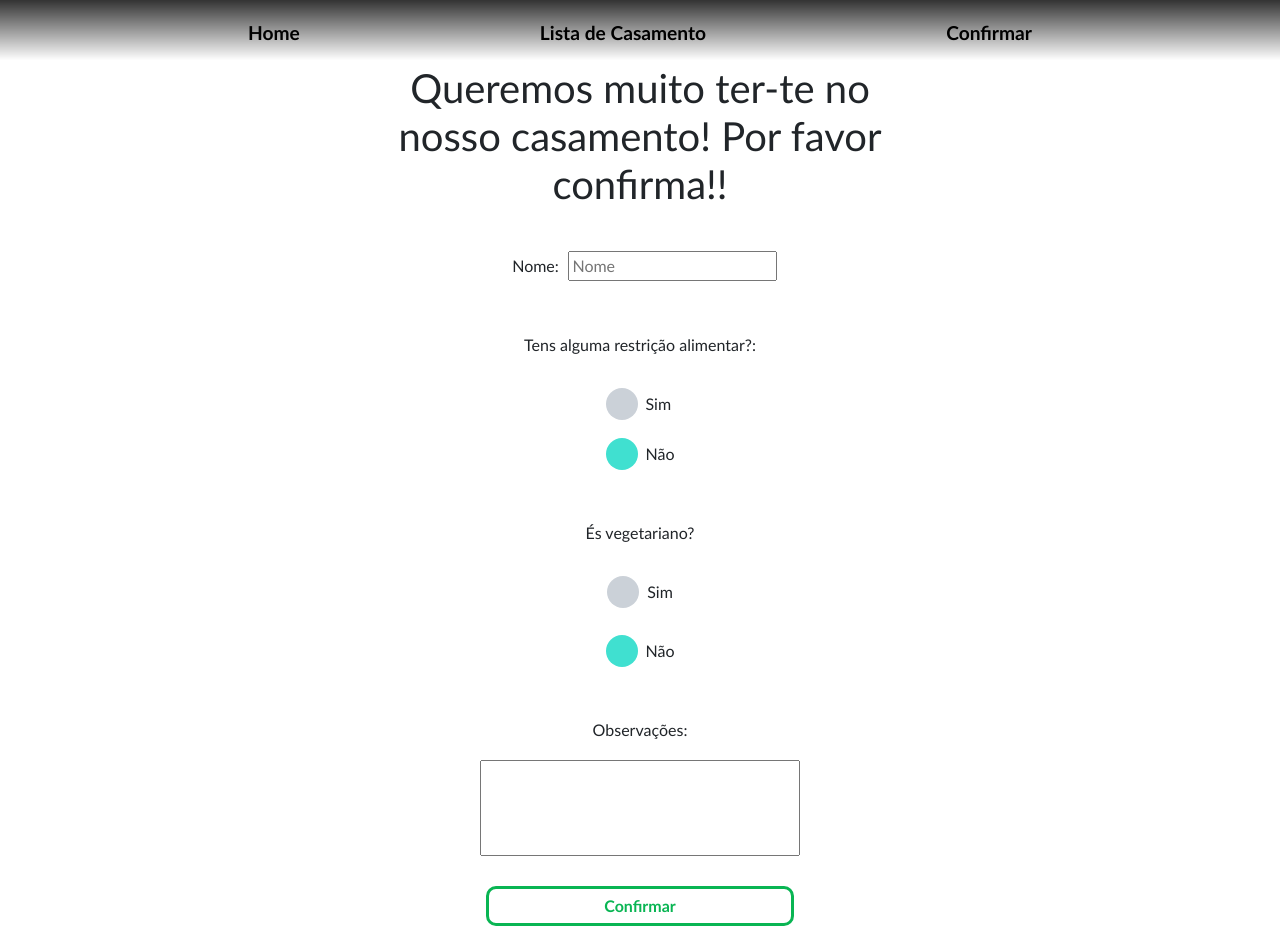
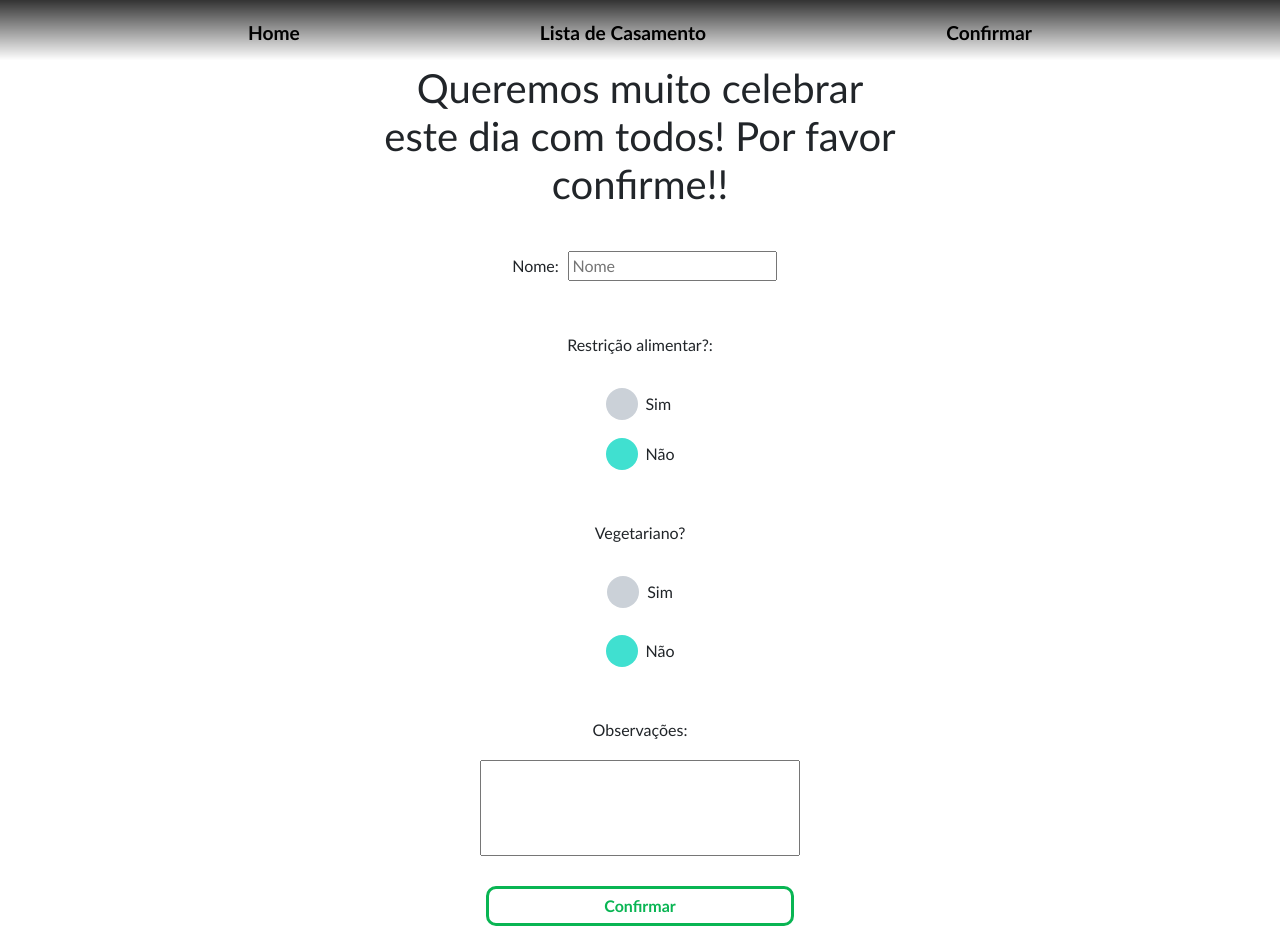
Before and after one commit to pedropacheco95/teresaefrancisco, a Flask app: page /confirmations/confirmation in a window 1280 px wide. Run offline with Flask 2, Linux system fonts and the light colour scheme; data comes from the database, SQL or seed files in the repository; some libraries are stand-ins or nearby versions.

Commit message:
Change of confirmation description

```diff
--- a/teresaefrancisco/templates/confirmations/confirmation.html
+++ b/teresaefrancisco/templates/confirmations/confirmation.html
@@ -5,7 +5,7 @@
 
 <div class="confirmations_background">
     <div class="confirmations_form_container">
-        <h1>Queremos muito ter-te no nosso casamento! Por favor confirma!!</h1>
+        <h1>Queremos muito celebrar este dia com todos! Por favor confirme!!</h1>
         <form method="post">
             <div class="form_confirmation" id="form_confirmation">
                 <div class ="info_form_confirmation">
@@ -14,7 +14,7 @@
                         <input type="text" name="name" placeholder="Nome">
                     </div>
                     <div class="contribution_input_container_column">
-                        <label for="name">Tens alguma restrição alimentar?:</label>
+                        <label for="name">Restrição alimentar?:</label>
                         <div class='py'>
                             <label class="yes_or_no">
                                 <input type="radio" class="option-input radio" name="has_food_restriction" value="True" onclick="showFoodRestrictionsInput()"/>
@@ -31,7 +31,7 @@
                         </div>
                     </div>
                     <div class="contribution_input_container_column">
-                        <label for="name">És vegetariano?</label>
+                        <label for="name">Vegetariano?</label>
                         <label class="yes_or_no">
                             <input type="radio" class="option-input radio" name="is_vegetarian" value="True"/>
                             Sim
```
